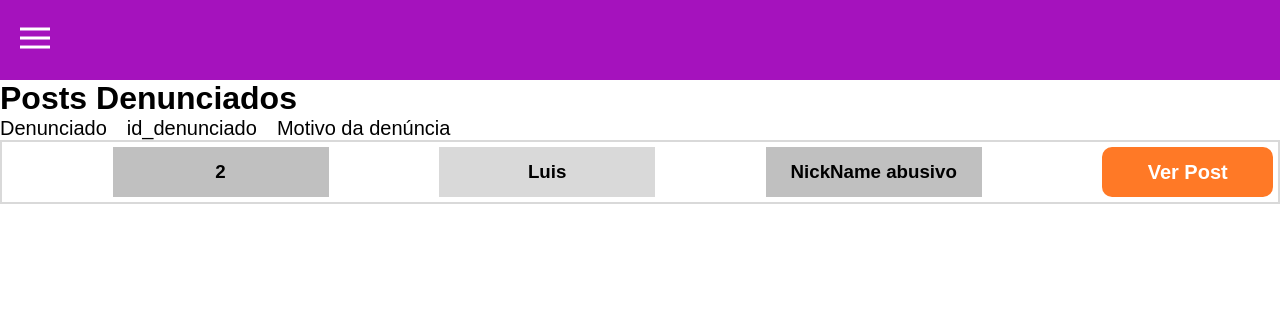
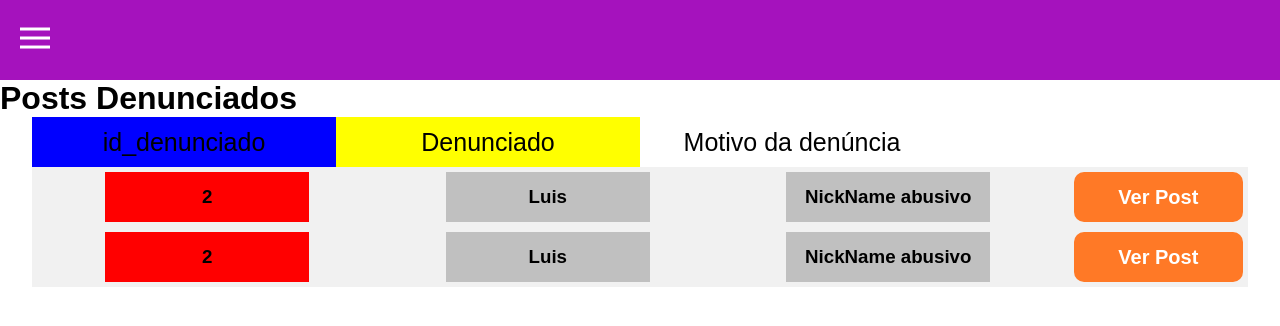
Before and after one commit to Tiaguh/Imovim-Administrator, a React (Create React App) app: page /posts-denunciados in a window 1280 px wide. Shown: the top 326 px of the page. Built offline with nearby package versions, Linux system fonts and the light colour scheme.

Commit message:
fixing components

```diff
--- a/src/Pages/PostsComplaint/PostsComplaint.css
+++ b/src/Pages/PostsComplaint/PostsComplaint.css
@@ -1,12 +1,58 @@
-.infos{
+.posts-complaint-container {
+    width: 100vw;
+
+    display: flex;
+    justify-content: center;
+    flex-direction: column;
+}
+
+.infos {
+    width: 95vw;
+
     display: flex;
     flex-direction: row;
-
-    gap: 20px;
+    align-self: center;
 }
 
 .infos h1 {
     font-family: sans-serif;
-    font-size: 20px;
+    font-size: 25px;
     font-weight: 400;
 }
+
+.id-denunciado-container {
+    width: 25%;
+    height: 50px;
+
+    display: flex;
+    justify-content: center;
+    align-items: center;
+
+    background-color: blue;
+}
+
+.denunciado-container {
+    width: 25%;
+    height: 50px;
+
+    display: flex;
+    justify-content: center;
+    align-items: center;
+
+    background-color: yellow;
+}
+
+.motivo-denuncia-container {
+    width: 25%;
+    height: 50px;
+
+    display: flex;
+    justify-content: center;
+    align-items: center;
+
+}
+
+.ocupar-espaco{
+    width: 25%;
+    height: 50px;
+}
--- a/src/Pages/PostsComplaint/PostsComplaint.jsx
+++ b/src/Pages/PostsComplaint/PostsComplaint.jsx
@@ -7,7 +7,7 @@ import PostsDenunciados from '../../components/PostsDenunciados/PostsDenunciados
 
 export default function PostsComplaint() {
   return (
-    <div>
+    <div className='posts-complaint-container'>
 
       <NavBar />
 
@@ -15,18 +15,34 @@ export default function PostsComplaint() {
 
       <div className="infos">
 
-        <h1>Denunciado</h1>
-        <h1>id_denunciado</h1>
+        <div className="id-denunciado-container">
+          <h1>id_denunciado</h1>
+        </div>
 
-        <h1>Motivo da denúncia</h1>
+        <div className="denunciado-container">
+          <h1>Denunciado</h1>
+        </div>
+
+        <div className="motivo-denuncia-container">
+          <h1>Motivo da denúncia</h1>
+        </div>
+
+        <div className="ocupar-espaco" />
 
       </div>
 
       <PostsDenunciados
-        denunciado = "Luis"
-        idDenunciado = "2"
-        motivoDenuncia = "NickName abusivo"
+        denunciado="Luis"
+        idDenunciado="2"
+        motivoDenuncia="NickName abusivo"
       />
+
+      <PostsDenunciados
+        denunciado="Luis"
+        idDenunciado="2"
+        motivoDenuncia="NickName abusivo"
+      />
+
     </div>
   )
 }
--- a/src/components/PostsDenunciados/PostsDenunciados.css
+++ b/src/components/PostsDenunciados/PostsDenunciados.css
@@ -1,12 +1,13 @@
 .info-data-container {
-    width: 100vw;
+    width: 95vw;
 
     display: flex;
     flex-direction: row;
     align-items: center;
     justify-content: space-between;
+    align-self: center;
 
-    border: 2px #D9D9D9 solid;
+    background-color: #F1F1F1;
 
     padding: 5px;
 }
@@ -16,9 +17,7 @@
 
     display: flex;
     flex-direction: row;
-    justify-content: space-evenly;
-
-    gap: 5px;
+    justify-content: space-around;
 }
 
 .info-data h3 {
@@ -47,7 +46,18 @@
 }
 
 
-.info-data-type-1 {
+.info-data-1 {
+    width: 20%;
+    height: 50px;
+
+    display: flex;
+    justify-content: center;
+    align-items: center;
+
+    background-color: red;
+}
+
+.info-data-2 {
     width: 20%;
     height: 50px;
 
@@ -58,7 +68,7 @@
     background-color: #C0C0C0;
 }
 
-.info-data-type-2 {
+.info-data-3 {
     width: 20%;
     height: 50px;
 
@@ -66,5 +76,5 @@
     justify-content: center;
     align-items: center;
 
-    background-color: #D9D9D9;
+    background-color: #C0C0C0;
 }
--- a/src/components/PostsDenunciados/PostsDenunciados.jsx
+++ b/src/components/PostsDenunciados/PostsDenunciados.jsx
@@ -5,15 +5,16 @@ export default function PostsDenunciados(props) {
     return (
         <div className='info-data-container'>
             <div className='info-data'>
-                <div className="info-data-type-1">
+
+                <div className="info-data-1">
                     <h3>{props.idDenunciado}</h3>
                 </div>
 
-                <div className="info-data-type-2">
+                <div className="info-data-2">
                     <h3>{props.denunciado}</h3>
                 </div>
 
-                <div className="info-data-type-1">
+                <div className="info-data-3">
                     <h3>{props.motivoDenuncia}</h3>
                 </div>
             </div>
```
